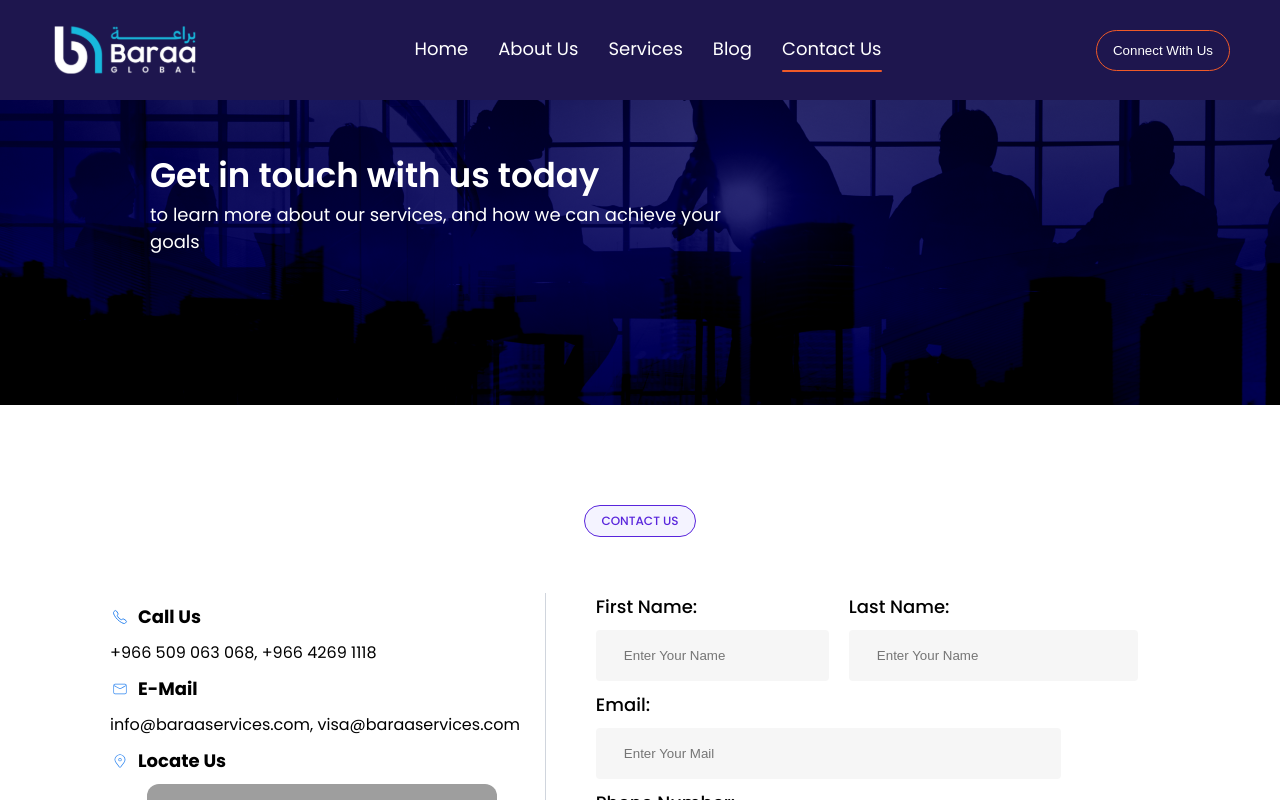
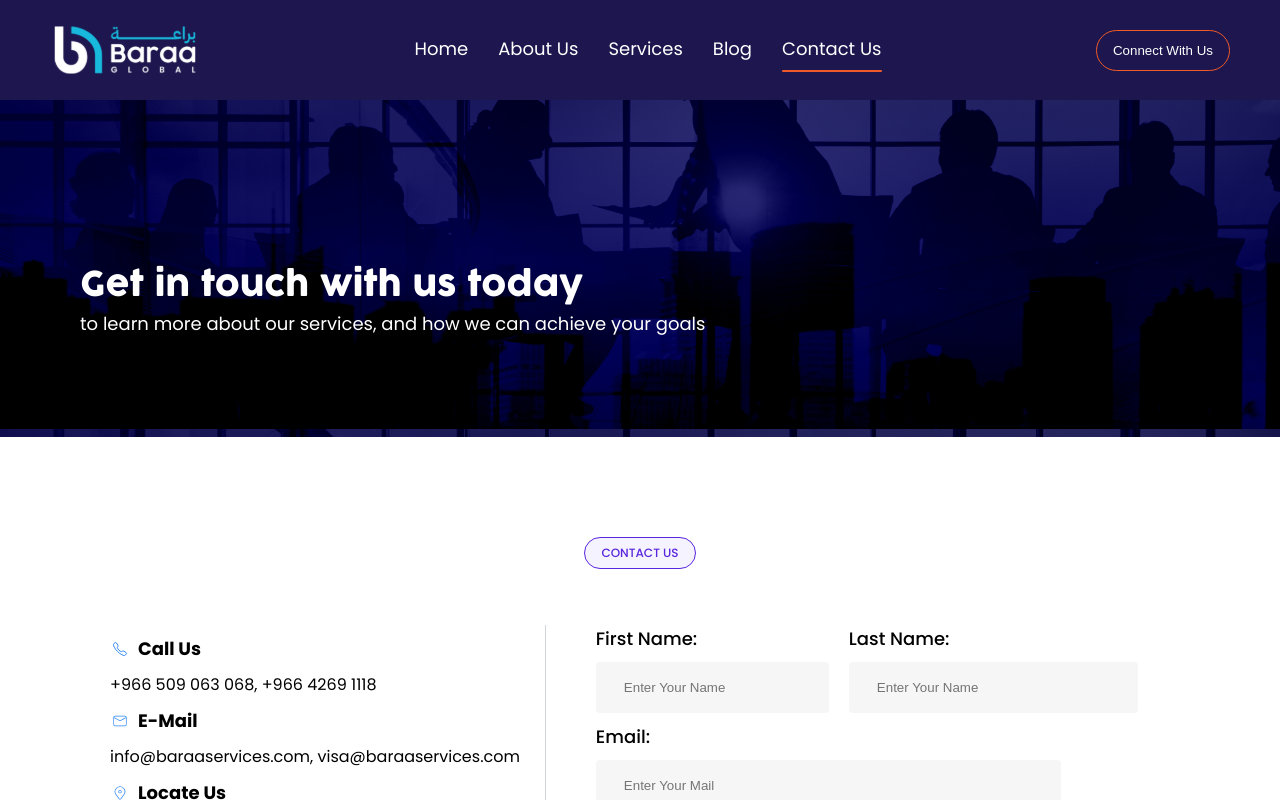
Before and after one commit to MuhammedDilshan/baraa, a React (Create React App) app: page /contact in a window 1280 px wide. Shown: the top 800 px of the page. Built offline with nearby package versions, Linux system fonts and the light colour scheme; grey boxes are pictures that could not be loaded.

Commit message:
full completed---

```diff
--- a/src/Components/AboutSpotlight/AboutSpotlight.css
+++ b/src/Components/AboutSpotlight/AboutSpotlight.css
@@ -1,5 +1,5 @@
 .aboutspotlight {
-    padding: 150px;
+    padding: 180px 100px 100px 80px;
     display: flex;
     justify-content: start;
     align-items: end;
@@ -8,14 +8,16 @@
 }
 
 .aboutspotlight .content {
-    width: 60%;
+    width: 80%;
     text-align: left;
+    margin-top: 100px;
 }
 
 .aboutspotlight .content h3 {
     color: #fff;
     font-size: 34px;
-    font-weight: 600;
+    font-family: 'Cocogoose';
+    font-weight: 300;
 }
 
 .aboutspotlight .content p {
--- a/src/Components/BlogSpotlight/BlogSpotlight.css
+++ b/src/Components/BlogSpotlight/BlogSpotlight.css
@@ -1,5 +1,5 @@
 .blogSpotlight {
-    padding: 150px;
+    padding: 180px 100px 100px 80px;
     display: flex;
     justify-content: start;
     align-items: end;
@@ -10,6 +10,7 @@
 .blogSpotlight .content {
     width: 60%;
     text-align: left;
+    margin-top: 80px;
 }
 
 .blogSpotlight .content h3 {
--- a/src/Components/ContactDetails/ContactDetails.css
+++ b/src/Components/ContactDetails/ContactDetails.css
@@ -97,6 +97,7 @@
     border-radius: 12px;
     margin-bottom: 16px;
     width: 400px;
+    height: 200px;
 }
 
 @media (max-width: 1280px) {
--- a/src/Components/ContactSpotlight/ContactSpotlight.css
+++ b/src/Components/ContactSpotlight/ContactSpotlight.css
@@ -1,5 +1,5 @@
 .contactspotlight {
-    padding: 150px;
+    padding: 180px 100px 100px 80px;
     display: flex;
     justify-content: start;
     align-items: end;
@@ -10,12 +10,14 @@
 .contactspotlight .content {
     width: 60%;
     text-align: left;
+    margin-top: 80px;
 }
 
 .contactspotlight .content h3 {
     color: #fff;
     font-size: 34px;
-    font-weight: 600;
+    font-family: 'Cocogoose';
+    font-weight: 300;
 }
 
 .contactspotlight .content p {
--- a/src/Components/ServiceSpotlight/ServiceSpotlight.css
+++ b/src/Components/ServiceSpotlight/ServiceSpotlight.css
@@ -16,7 +16,8 @@
 .service-spotlight .content h3 {
     color: #fff;
     font-size: 34px;
-    font-weight: 600;
+    font-family: 'Cocogoose';
+    font-weight: 300;
 }
 
 .service-spotlight .content p {
--- a/src/Components/Spotlight/Spotlight.css
+++ b/src/Components/Spotlight/Spotlight.css
@@ -30,7 +30,7 @@
     font-size: 38px;
     color: #fff;
     font-family: 'Cocogoose';
-    font-weight: 600;
+    font-weight: 300;
 }
 
 .spotlight .content h4 {
--- a/src/index.css
+++ b/src/index.css
@@ -15,7 +15,7 @@ code {
 
 @font-face {
     font-family: 'Cocogoose';
-    src: url('./Assets/fonts/Cocogoose-Pro-Regular-trial.ttf') format('truetype');
+    src: url('./Assets/fonts/cocogoose_trial.otf') format('truetype');
     font-weight: normal;
     font-style: normal;
 }
```
Also changed, not shown: src/Assets/fonts/Cocogoose-Pro-Regular-trial.ttf (deleted), src/Assets/fonts/cocogoose_trial.otf (added).
